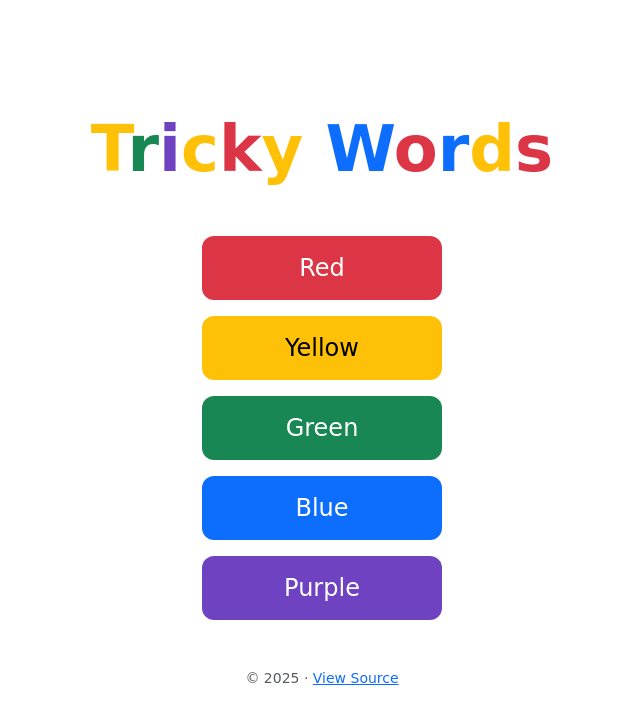
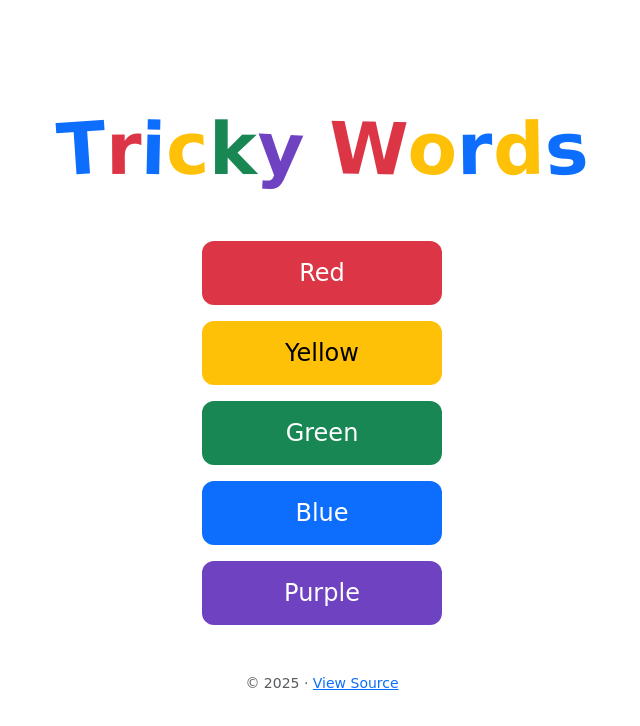
Before and after one commit to mokagio/tricky-words-trainer, a React (Vite) app: page / in a window 1280 px wide. Shown: the top 726 px of the page, without its empty margins (318-958 px from the left). Built offline with nearby package versions, Linux system fonts and the light colour scheme.

Commit message:
Animate tricky words

```diff
--- a/src/App.jsx
+++ b/src/App.jsx
@@ -38,34 +38,72 @@ const TRICKY_COLORS = GROUPS.map(group => group.background);
 
 const WIDTH = '240px'
 
-function shuffleColors(length) {
-  const result = [];
-  while (result.length < length) {
-    const options = TRICKY_COLORS.filter(c => c !== result[result.length - 1]);
-    const next = options[Math.floor(Math.random() * options.length)];
-    result.push(next);
+function shuffleColorsAndTilts(length) {
+  const options = [...TRICKY_COLORS];
+  const colors = [];
+  const tilts = [];
+
+  let lastColor = null;
+  for (let i = 0; i < length; i++) {
+    const availableColors = options.filter(c => c !== lastColor);
+    const color = availableColors[Math.floor(Math.random() * availableColors.length)];
+    lastColor = color;
+    colors.push(color);
+
+    const tilt = (Math.random() * 10 - 5).toFixed(2); // -5 to +5 degrees
+    tilts.push(tilt);
   }
-  return result;
+
+  return { colors, tilts };
 }
 
 export function TrickyTitle() {
-  const text = 'Tricky Words';
-  const [colors, setColors] = useState(() => shuffleColors(text.length));
+  const text = "Tricky Words";
+  const visibleChars = text.replaceAll(" ", "").length;
+
+  const [letterColors, setLetterColors] = useState(() =>
+    shuffleColorsAndTilts(visibleChars).colors
+  );
+  const [letterTilts, setLetterTilts] = useState(() =>
+    shuffleColorsAndTilts(visibleChars).tilts
+  );
 
   useEffect(() => {
     const interval = setInterval(() => {
-      setColors(shuffleColors(text.length));
-    }, 1000);
+      const visibleChars = text.replaceAll(" ", "").length;
+      const { colors, tilts } = shuffleColorsAndTilts(visibleChars);
+      setLetterColors(colors);
+      setLetterTilts(tilts);
+    }, 600);
+
     return () => clearInterval(interval);
-  }, [text.length]);
+  }, []);
+
+  let colorIndex = 0;
 
   return (
-    <h1 className="mb-5 fw-semibold text-center" style={{ fontSize: '4rem' }}>
-      {text.split('').map((letter, i) => (
-        <span key={i} style={{ color: colors[i] }}>
-          {letter}
-        </span>
-      ))}
+    <h1 className="mb-5 fw-semibold text-center" style={{ fontSize: "4.5rem" }}>
+      {text.split("").map((char, idx) => {
+        if (char === " ") {
+          return <span key={idx}>&nbsp;</span>;
+        }
+
+        const span = (
+          <span
+            key={idx}
+            style={{
+              color: letterColors[colorIndex] || "inherit",
+              display: "inline-block",
+              transform: `rotate(${letterTilts[colorIndex] || 0}deg)`
+            }}
+          >
+            {char}
+          </span>
+        );
+
+        colorIndex++;
+        return span;
+      })}
     </h1>
   );
 }
```
